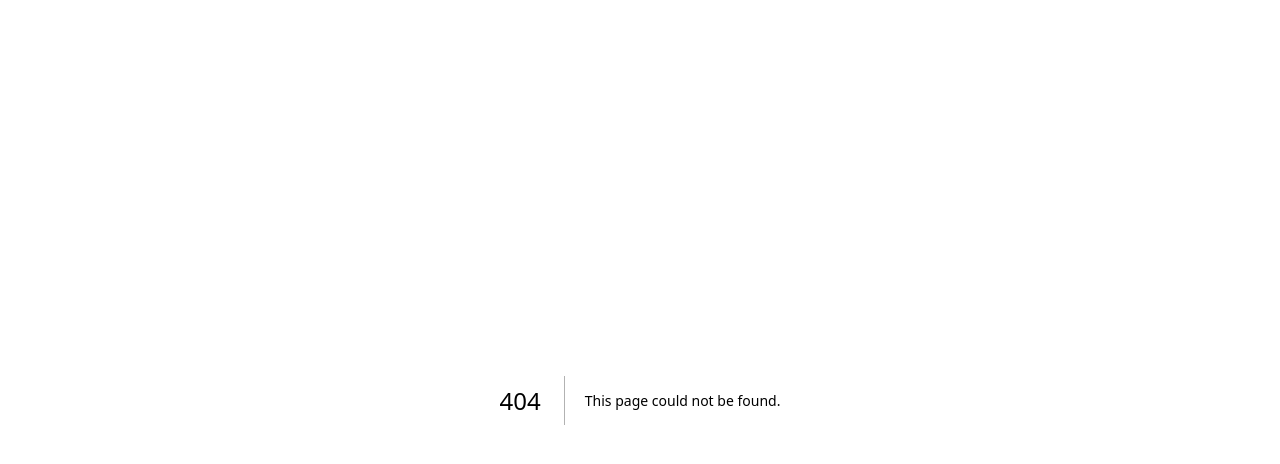
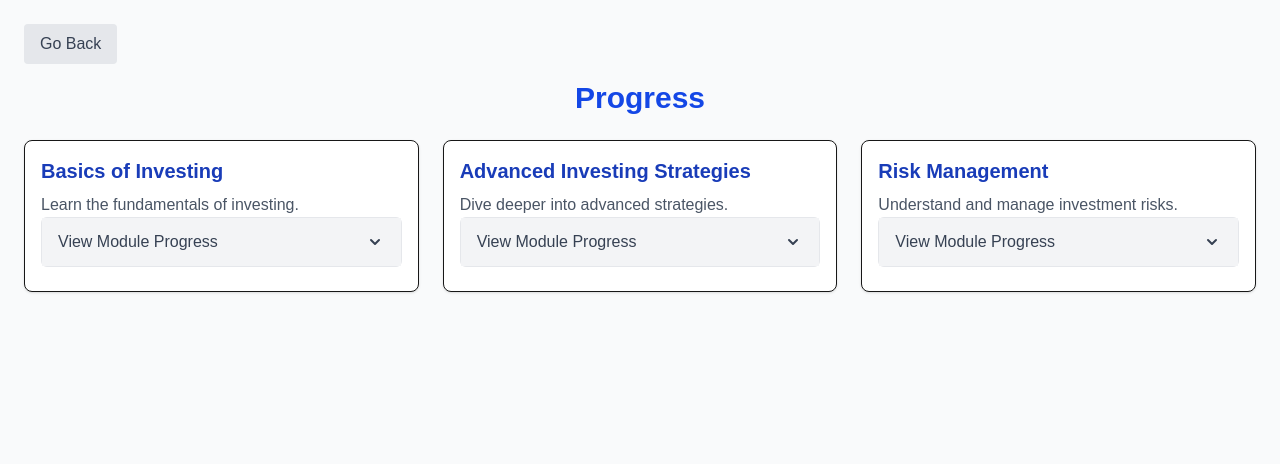
Before and after one commit to ayang21/Echelon, a Next.js app in the folder echelon/: page /profile in a window 1280 px wide. Before the commit this address had no page. Shown: the top 464 px of the page. Built offline with nearby package versions, Linux system fonts and the light colour scheme.

Commit message:
Added a Progress Page skeleton

```diff
--- /dev/null
+++ b/echelon/app/Components/Dropdown.tsx
@@ -0,0 +1,46 @@
+import { useState, useRef } from 'react';
+
+const Dropdown = ({ title, children }) => {
+    const [isOpen, setIsOpen] = useState(false);
+    const contentRef = useRef(null);
+
+    const handleToggle = () => {
+      setIsOpen(!isOpen);
+    };
+
+    return (
+      <div className="border border-gray-200 rounded-md mb-2">
+        <button
+          className="flex justify-between items-center w-full px-4 py-3 text-left font-medium text-gray-700 bg-gray-100 hover:bg-gray-200 focus:outline-none"
+          onClick={handleToggle}
+          aria-expanded={isOpen}
+        >
+          <span>{title}</span>
+          <svg
+            className={`w-5 h-5 transform transition-transform duration-200 ${
+              isOpen ? 'rotate-180' : 'rotate-0'
+            }`}
+            xmlns="http://www.w3.org/2000/svg"
+            viewBox="0 0 20 20"
+            fill="currentColor"
+          >
+            <path fillRule="evenodd" d="M5.293 7.293a1 1 0 011.414 0L10 10.586l3.293-3.293a1 1 0 111.414 1.414l-4 4a1 1 0 01-1.414 0l-4-4a1 1 0 010-1.414z" clipRule="evenodd" />
+          </svg>
+        </button>
+        <div
+          ref={contentRef}
+          style={{
+            maxHeight: isOpen ? `${contentRef.current.scrollHeight}px` : '0',
+            overflow: 'hidden',
+            transition: 'max-height 0.2s ease-in-out',
+          }}
+          aria-hidden={!isOpen}
+        >
+          <div className="px-4 py-3 border-t border-gray-200">
+            {children}
+          </div>
+        </div>
+      </div>
+    );
+  };
+export default Dropdown;
--- /dev/null
+++ b/echelon/app/Components/ProgressCard.tsx
@@ -0,0 +1,31 @@
+import Link from 'next/link';
+import { useState } from 'react';
+import Dropdown from './Dropdown';
+
+type Module = {
+  id: string;
+  title: string;
+  description: string;
+};
+
+export default function ProgressCard({ module }: { module: Module }) {
+
+  return (
+    <div className="p-4 bg-white border rounded-lg shadow hover:shadow-lg transition">
+      <h2 className="text-xl font-semibold text-blue-800">{module.title}</h2>
+      <p className="text-gray-600 mt-2">{module.description}</p>
+      <Dropdown title="View Module Progress">
+        <p className="text-gray-600 mt-2">
+          <strong>Videos watched</strong>:
+        </p>
+        <p className="text-gray-600 mt-2">
+              <pre>   Introduction to Investing: Yes!</pre>
+              <pre>   Why Investing Matters: Yes!</pre>
+              <pre>   Types of Investments: Yes!</pre> <br></br>
+            <strong>Quiz Complete:</strong> Yes!
+              </p>
+      </Dropdown>
+
+    </div>
+  );
+}
--- /dev/null
+++ b/echelon/app/profile/page.tsx
@@ -0,0 +1,44 @@
+"use client";
+import { useEffect, useState } from 'react';
+import ProgressCard from '../Components/ProgressCard';
+import Link from 'next/link';
+
+export default function UserProfile() {
+  const [modules, setModules] = useState([]);
+  const [loading, setLoading] = useState(true);
+
+  useEffect(() => {
+    fetch('/data/sampleData.json')
+      .then((res) => res.json())
+      .then((data) => {
+        setModules(data.modules || []);
+        setLoading(false);
+      })
+      .catch((error) => {
+        console.error('Failed to load modules:', error);
+        setLoading(false);
+      });
+  }, []);
+
+  if (loading) {
+    return <p className="text-center mt-10 text-gray-600">Loading modules...</p>;
+  }
+
+  return (
+    <div className="min-h-screen bg-gray-50 p-6">
+      <div className="mb-4">
+        <Link href="/">
+          <button className="bg-gray-200 text-gray-700 px-4 py-2 rounded hover:bg-gray-300 transition">
+            Go Back
+          </button>
+        </Link>
+      </div>
+      <h1 className="text-3xl font-bold text-center text-blue-700 mb-6">Progress</h1>
+      <div className="grid grid-cols-1 md:grid-cols-2 lg:grid-cols-3 gap-6">
+        {modules.map((module) => (
+          <ProgressCard key={module["id"]} module={module} />
+        ))}
+      </div>
+    </div>
+  );
+}
```
